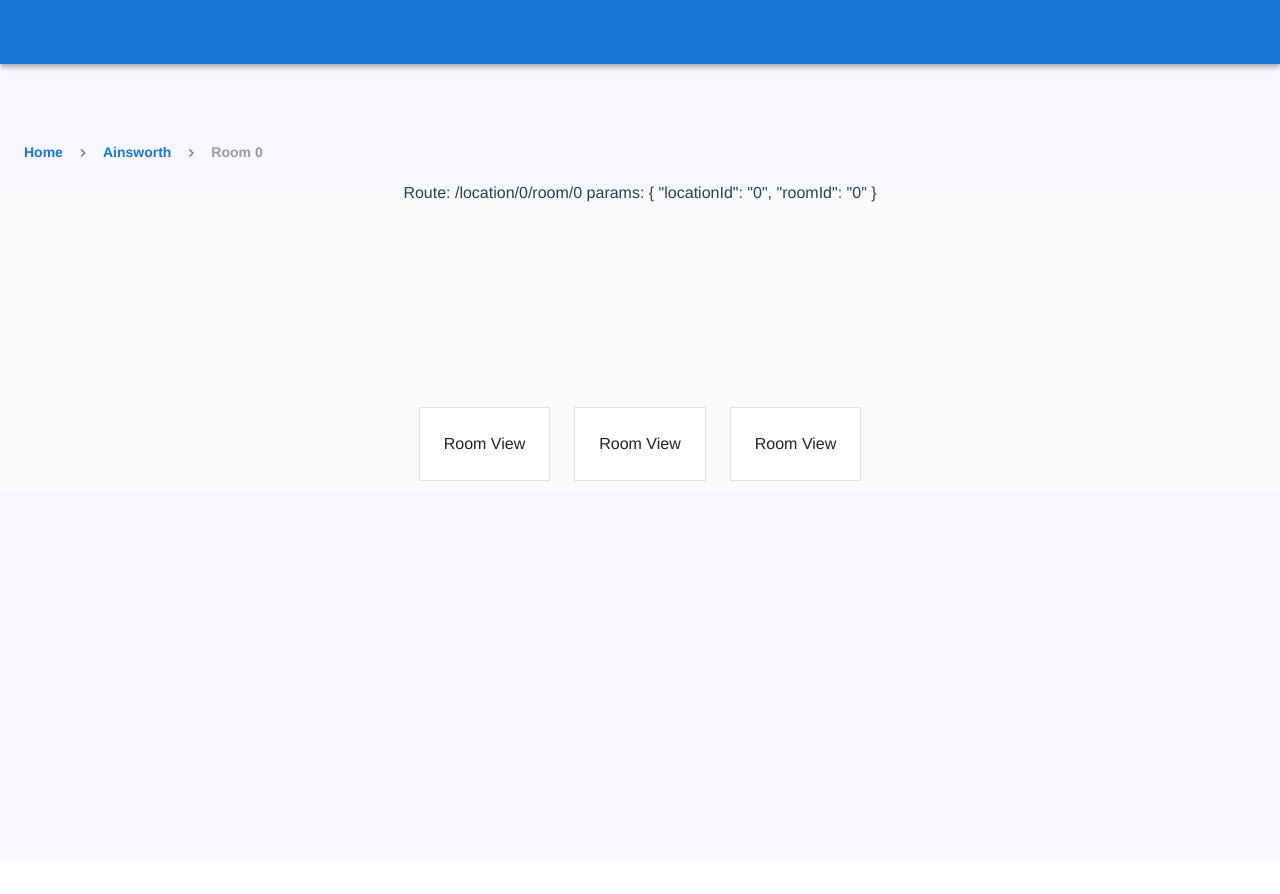
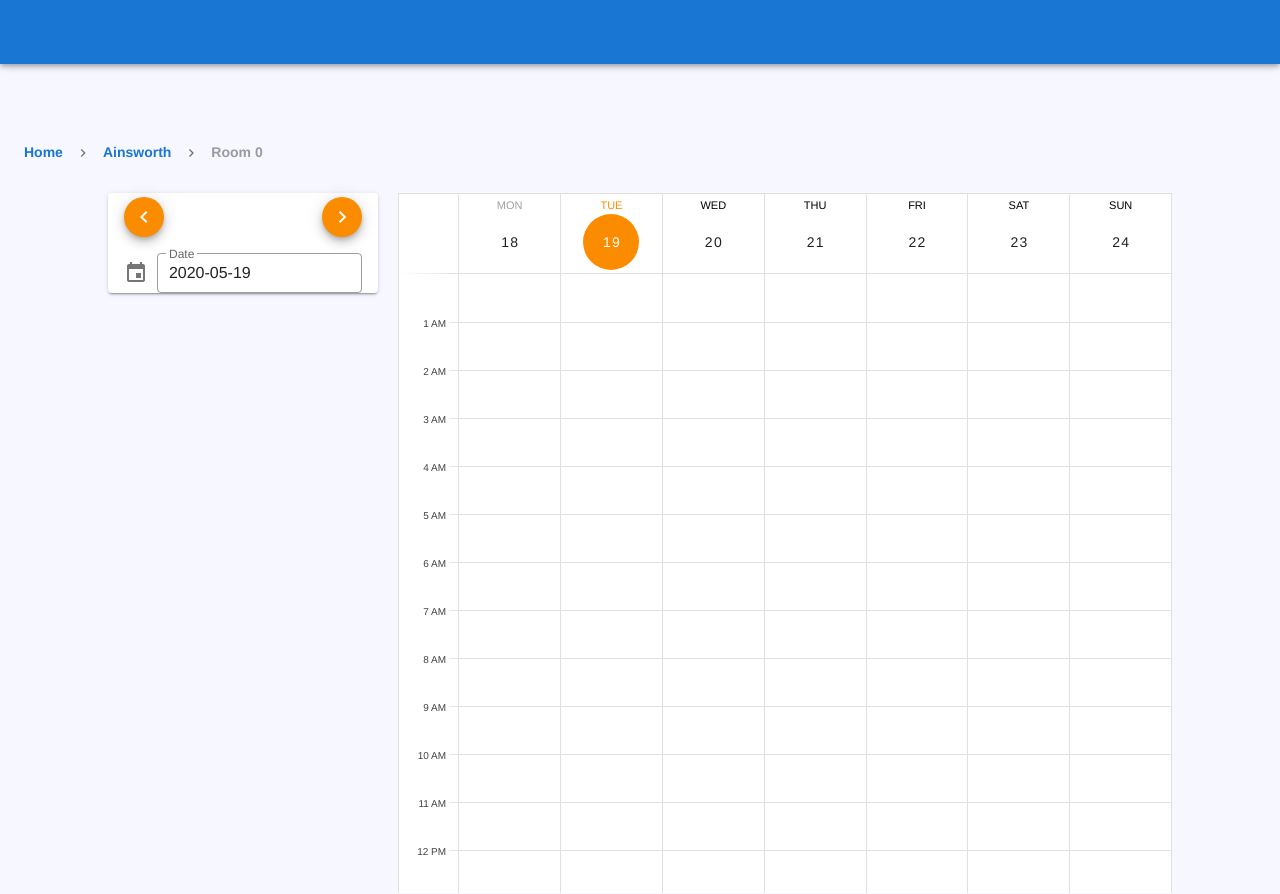
Before and after one commit to devsoc-unsw/freerooms, a Vue app in the folder frontend/: page /location/0/room/0 in a window 1280 px wide. Shown: the top 894 px of the page. Before the commit the page ends 860 px from the top, so only its background shows below. Built offline with nearby package versions, Linux system fonts and the light colour scheme.

Commit message:
feat (Room Calendar): Add preliminary calendar view

```diff
--- a/frontend/src/components/RoomView.vue
+++ b/frontend/src/components/RoomView.vue
@@ -1,41 +1,156 @@
 <template>
-    <div class="room-view">
-        Route: {{msg}}
-        params: {{params}}
+    <div class="RoomView">
+      <v-container>
         <v-row
-          align="end"
+          no-gutters
+          align="start"
           justify="center"
-          class="grey lighten-5"
-          style="height: 300px;"
         >
-          <v-card
-            v-for="n in 3"
-            :key="n"
-            class="ma-3 pa-6"
-            outlined
-            tile
-          >
-            Room View
-          </v-card>
+          <v-col cols="3">
+            <v-card class="control-card">
+              <v-list-item>
+                <v-btn
+                  fab
+                  small
+                  absolute
+                  left
+                  :color="color"
+                  @click="$refs.calendar.prev()"
+                >
+                  <v-icon dark>mdi-chevron-left</v-icon>
+                </v-btn>
+                <v-btn
+                  fab
+                  small
+                  absolute
+                  right
+                  :color="color"
+                  @click="$refs.calendar.next()"
+                >
+                  <v-icon dark>mdi-chevron-right</v-icon>
+                </v-btn>
+              </v-list-item>
+              <v-list-item>
+                <v-menu
+                ref="startMenu"
+                v-model="startMenu"
+                :close-on-content-click="false"
+                :nudge-right="40"
+                :return-value.sync="start"
+                transition="scale-transition"
+                min-width="290px"
+                offset-y
+              >
+                <template v-slot:activator="{ on }">
+                  <v-text-field
+                    v-model="start"
+                    class="mt-3"
+                    label="Date"
+                    prepend-icon="event"
+                    dense
+                    readonly
+                    outlined
+                    hide-details
+                    v-on="on"
+                  ></v-text-field>
+                </template>
+                <v-date-picker
+                  v-model="start"
+                  no-title
+                  scrollable
+                >
+                  <v-spacer></v-spacer>
+                  <v-btn
+                    text
+                    color="primary"
+                    @click="$refs.startMenu.save(today)"
+                  >
+                    Today
+                  </v-btn>
+                  <v-btn
+                    text
+                    color="primary"
+                    @click="startMenu = false"
+                  >
+                    Cancel
+                  </v-btn>
+                  <v-btn
+                    text
+                    color="primary"
+                    @click="$refs.startMenu.save(start)"
+                  >
+                    OK
+                  </v-btn>
+                </v-date-picker>
+              </v-menu>
+              </v-list-item>
+            </v-card>
+          </v-col>
+          <v-col cols="8">
+            <v-sheet height="700">
+              <v-calendar
+                ref="calendar"
+                v-model="start"
+                :type="type"
+                :start="start"
+                :weekdays="weekdays"
+                :color = "color"
+                :first-interval="intervals.first"
+                :interval-count="intervals.count"
+                :interval-minutes="intervals.minutes"
+                :interval-height="intervals.height"
+                :events="events"
+                :event-overlap-mode="mode"
+                :event-overlap-threshold="45"
+                :event-color="getEventColor"
+              ></v-calendar>
+            </v-sheet>
+          </v-col>
         </v-row>
+      </v-container>
     </div>
 </template>
 
 <script lang="ts">
   import { Vue, Component } from 'vue-property-decorator';
+  import moment from 'moment';
 
   @Component
   export default class LocationRoomView extends Vue {
-      msg = "";
-      params = {};
+
+      intervalsDefault = {
+        // first time slot
+        first: 0,
+        // num of mins betwween time slots
+        minutes: 60,
+        // how many slots
+        count: 24,
+        // height of the individual time slots
+        height: 48,
+      }
+
+      today = moment().format('YYYY-MM-DD');
+      start = this.today;
+      events = [];
+      type = 'week';
+      mode = 'stack';
+      weekdays = [1,2,3,4,5,6,0];
+      intervals = this.intervalsDefault;
+      color = 'warning';
+
+      // initial state of time menu
+      startMenu = false;
+
       mounted() {
-          this.msg = this.$route.path;
-          this.params = this.$route.params;
+        console.log(this.start);
       }
   }
 </script>
 
 
 <style scoped>
+  .control-card {
+    margin-right: 20px;
+  }
 
 </style>
```
